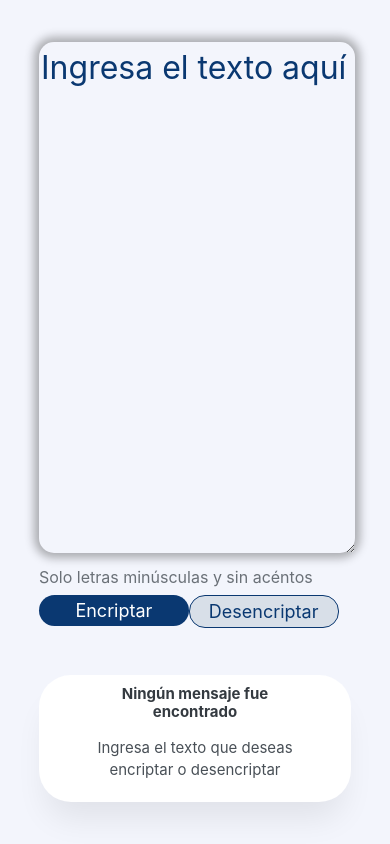
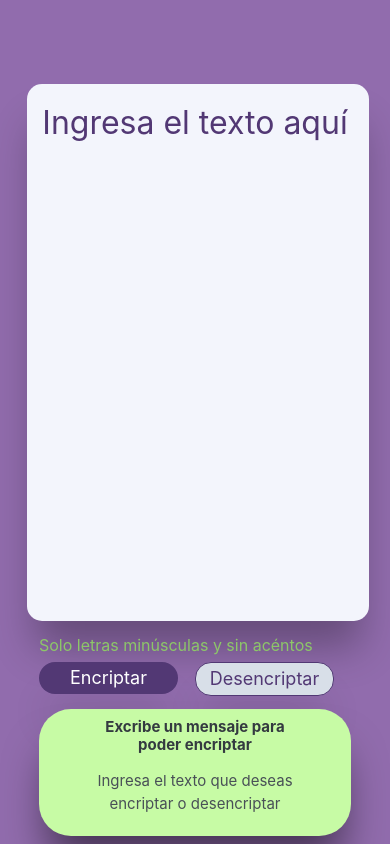
Before and after one commit to Noel1kt/Encriptador, a plain HTML site: page index.html in a window 390 px wide. Both pictures are taken after a click on the button "Encriptar". Drawn offline with Linux system fonts and the light colour scheme.

Commit message:
actualizando css

```diff
--- a/index.html
+++ b/index.html
@@ -5,7 +5,8 @@
     <head>
         <meta charset="UTF-8">
         <meta name="viewport" content="width=device-width">
-    <title>Encriptador de Texto</title>
+        <title>Encriptador de texto</title>
+        <link rel="icon" type="image/ico" href="img/favicon.ico">
         <link rel="stylesheet" href="reset.css">
         <link rel="stylesheet" href="styles.css">
     </head>
@@ -14,24 +15,13 @@
         <div class="container">
 
             <div class="encriptar">
-            <textarea
-            name="texto"
-            class="texto"
-            id="texto"
-            cols="30"
-            rows="10"
-            placeholder="Ingresa el texto aquí"></textarea>
-
-
+                <textarea name="texto" class="texto" id="texto" cols="30" rows="10" placeholder="Ingresa el texto aquí"></textarea>
                 <div class="terminos">
                 <p>Solo letras minúsculas y sin acéntos</p>
                 </div>
 
                 <div class="botones">
-                <button
-                class="btn-encriptar"
-                type="button"
-                onclick="encriptar()">
+                    <button class="btn-encriptar" type="button" onclick = "encriptar()">
                         Encriptar
                     </button>
 
@@ -46,7 +36,7 @@
             <div class="encriptado">
                 <img src="img/muñeco.png" alt="" id="imagen">
                 <div class="mensaje-encriptado" id="mensaje-encriptado">
-                <h2 id="tittle-message">Ningún mensaje fue encontrado</h2>
+                    <h2 id="titulo-mensaje">Ningún mensaje fue encontrado</h2>
                     <p id="parrafo">
                         Ingresa el texto que deseas encriptar o desencriptar
                     </p>
--- a/index.js
+++ b/index.js
@@ -0,0 +1,50 @@
+function encriptar() {
+    let texto = document.getElementById("texto").value;
+    let tituloMensaje = document.getElementById("titulo-mensaje");
+    let parrafo = document.getElementById("parrafo");
+    let muñeco = document.getElementById("imagen");
+
+    let textoCifrado = texto
+      .replace(/e/gi, "enter")
+      .replace(/i/gi, "imes")
+      .replace(/a/gi, "ai")
+      .replace(/o/gi, "ober")
+      .replace(/u/gi, "ufat");
+
+    if (texto.length != 0) {
+      document.getElementById("texto").value = textoCifrado;
+      tituloMensaje.textContent = "Texto encriptado con éxito!";
+      parrafo.textContent = "";
+      muñeco.src = "img/encriptado.jpg";
+    } else {
+      muñeco.src = "img/muñeco.png";
+      tituloMensaje.textContent = "Excribe un mensaje para poder encriptar";
+      parrafo.textContent = "Ingresa el texto que deseas encriptar o desencriptar";
+    }
+  }
+
+  function desencriptar() {
+    let texto = document.getElementById("texto").value;
+    let tituloMensaje = document.getElementById("titulo-mensaje");
+    let parrafo = document.getElementById("parrafo");
+    let muñeco = document.getElementById("imagen");
+
+    let textoCifrado = texto
+      .replace(/enter/gi, "e")
+      .replace(/imes/gi, "i")
+      .replace(/ai/gi, "a")
+      .replace(/ober/gi, "o")
+      .replace(/ufat/gi, "u");
+
+      if (texto.length != 0) {
+        document.getElementById("texto").value = textoCifrado;
+        tituloMensaje.textContent = "Texto desencriptado con éxito";
+        parrafo.textContent = "";
+        muñeco.src = "img/desencriptado.jpg";
+      } else {
+        muñeco.src = "img/muñeco.png";
+        tituloMensaje.textContent = "Ningún mensaje fue encontrado";
+        parrafo.textContent = "Ingresa el texto que deseas encriptar o desencriptar";
+        swal("Ooops!", "Debes ingresar un texto", "warning");
+      }
+  }
--- a/styles.css
+++ b/styles.css
@@ -2,28 +2,30 @@
     position: relative;
     width: 100vw;
     height: 100vh;
-    background: #F3f5fc;
+    background: #916cad;
 }
 
 .texto{
     position: absolute;
-    width: 42%;
+    width: 39%;
     height: 60%;
     left: 12%;
-    top: 15%;
+    top: 16%;
     border: none;
+    padding: 15px;
+    resize: none;
     font-family: "Inter";
     font-style: normal;
     font-weight: 400;
     font-size: 32px;
     line-height: 150%;
     background-color: #F3f5fc;
-    box-shadow: 0px 0px 10px 5px rgba(0, 0, 0, 0.3);
+    box-shadow: 0px 34px 42px -8px rgba(0, 0, 0, 0.3);
     border-radius: 15px;
 }
 
 .texto::placeholder {
-    color: #0a3871;
+    color: #523874;
 }
 
 .texto:focus,
@@ -40,7 +42,7 @@
     gap: 8px; /* espaciamiento interno */
     position: absolute;
     width: 80%;
-    left: 12%;
+    left: 15%;
     top: 80%;
 }
 
@@ -48,10 +50,10 @@
     font-family: "Inter";
     font-style: normal;
     font-weight: 400;
-    font-size: 12px;
+    font-size: 15px;
     line-height: 150%;
-    color: #495057;
-    opacity: 0.8;
+    color: #8dc669;
+    opacity: 1;
     flex: none;
     order: 1;
     flex-grow: 0;
@@ -74,7 +76,7 @@
     padding: 2%;
     gap: 8px;
     width: 25%;
-    background-color: #0a3871;
+    background-color: #523874;
     border-radius: 24px;
     border: none;
     font-family: "Inter";
@@ -82,6 +84,9 @@
     line-height: 19px;
     text-align: center;
     color: white;
+    margin-right: 17px;
+    transition: 0.5s;
+    box-shadow: 0px 34px 42px -8px rgba(0, 0, 0, 0.2);
 
 }
 
@@ -95,21 +100,25 @@
     gap: 8px;
     width: 25%;
     background: #d8dfe8;
-    border: 1px solid #0a3871;
+    border: 1px solid #523874;
     border-radius: 24px;
     font-family: "Inter";
     font-weight: 400;
     font-size: 18px;
     line-height: 19px;
     text-align: center;
-    color: #0a3871;
+    color: #523874;
+    margin-right: 17px;
+    transition: 0.5s;
+    box-shadow: 0px 34px 42px -8px rgba(0, 0, 0, 0.2);
 }
 
-.btn-desencriptar:hover,
-.btn-encriptar:hover {
-    margin: 0.3%;
-    width: 24.5%;
-    padding: 1.8%;
+.btn-desencriptar:hover {
+    transform: scale(1.02);
+}
+
+.btn-encriptar:hover{
+    transform: scale(1.02);
 }
 
 .encriptado{
@@ -120,9 +129,15 @@
     height: 90%;
     left: 60%;
     top: 5%;
-    background: white;
-    box-shadow: 0px 24px 32px -8px rgba(0, 0, 0, 0.08);
+    background: #c7fba5;
+    box-shadow: 0px 34px 42px -8px rgba(0, 0, 0, 0.5);
     border-radius: 32px;
+    transition: 0.5s;
+}
+
+.encriptado:hover{
+    transform: scale(1.01);
+    box-shadow: 0px 34px 42px -8px rgba(0, 0, 0, 0.8);
 }
 
 .mensaje-encriptado {
@@ -134,7 +149,7 @@
     gap: 16px;
     position: absolute;
     width: 100%;
-    top: 65%;
+    top: 70%;
     text-align: center;
 }
 
@@ -143,7 +158,7 @@
     font-family: "Inter";
     font-style: normal;
     font-weight: 700;
-    font-size: 24px;
+    font-size: 28px;
     line-height: 120%;
     text-align: center;
     color: #343a40;
@@ -173,6 +188,7 @@
     .container{
         display: flex;
         flex-direction: row;
+
     }
 
     .encriptar {
@@ -182,14 +198,14 @@
     .texto {
         width: 80%;
         height: 60%;
-        left: 10%;
-        top: 5%;
+        left: 7%;
+        top: 10%;
     }
 
     .terminos {
         width: 80%;
         left: 10%;
-        top: 67%;
+        top: 75%;
     }
 
     .terminos p{
@@ -199,13 +215,15 @@
     .botones {
         width: 80%;
         left: 10%;
-        top: 70%;
+        top: 78%;
     }
 
     .btn-encriptar,
     .btn-desencriptar {
         width: 48%;
         border-radius: 16px;
+        margin-right: 17px;
+
 
     }
 
@@ -213,13 +231,15 @@
     .btn-desencriptar:hover {
         margin: 0.3%;
         width: 47.5%;
+        margin-right: 17px;
+
     }
 
     .encriptado {
         width: 80%;
         height: 15%;
         left: 10%;
-        top: 80%;
+        top: 84%;
 
     }
 
```
Also changed, not shown: img/favicon.ico (added), img/favicon.png (deleted). Lines whose indentation alone changed are shown as unchanged.
